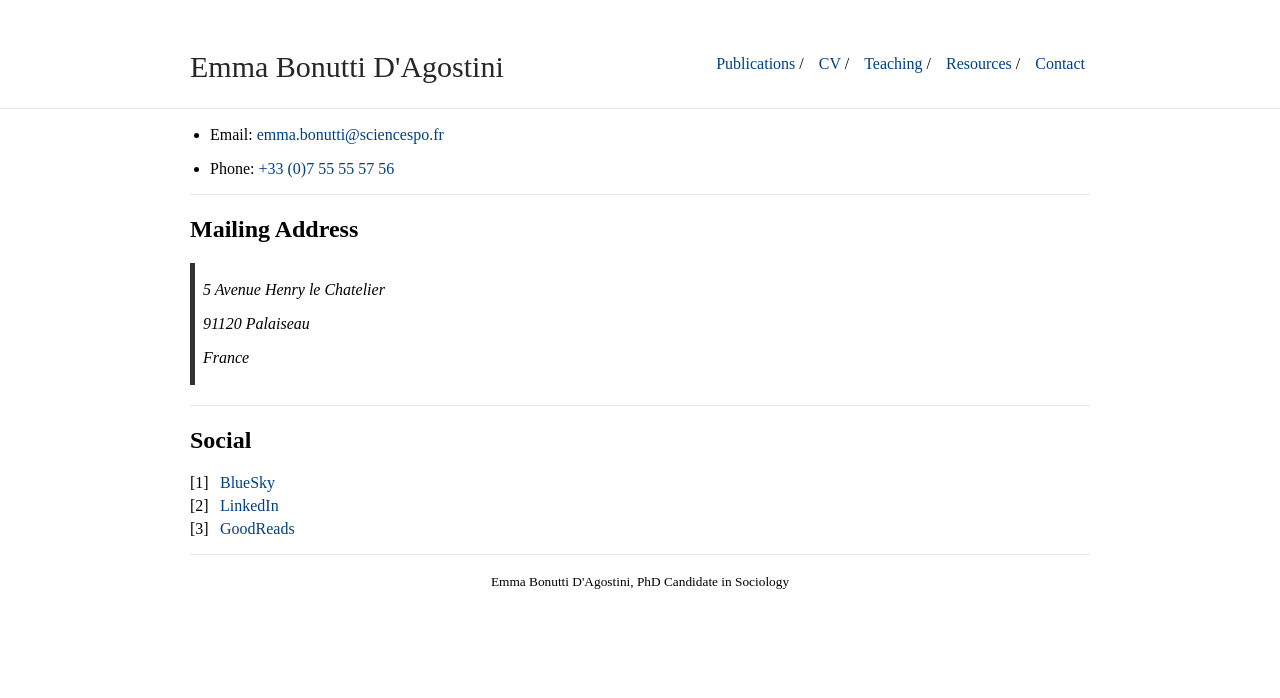
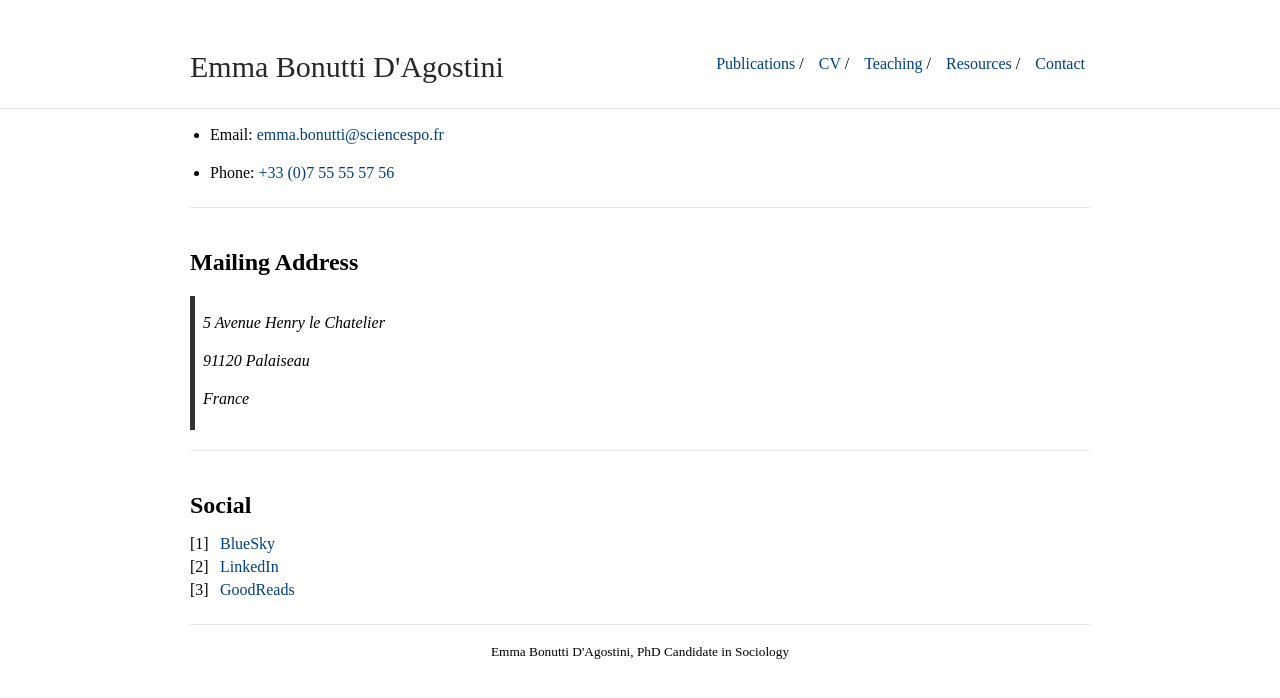
Before and after one commit to emmabonuttidagostini/emmabonuttidagostini.github.io, a Jekyll site: the page built from contact.md, in a window 1280 px wide. Shown: the top 698 px of the page. Built offline with Jekyll 4.4.1, drawn with Linux system fonts in a browser that asks for light colours.

Commit message:
Update typography.scss

```diff
--- a/_sass/typography.scss
+++ b/_sass/typography.scss
@@ -1,6 +1,16 @@
 @import "vars";
 
 .content {
+    h2 {
+        margin-top: 40px;
+        margin-bottom: 15px;
+    }
+    p {
+        margin-bottom: 20px;
+    }
+    ul, ol {
+        margin-bottom: 25px;
+    }
     a:hover {
         text-decoration: underline;
     }
```
